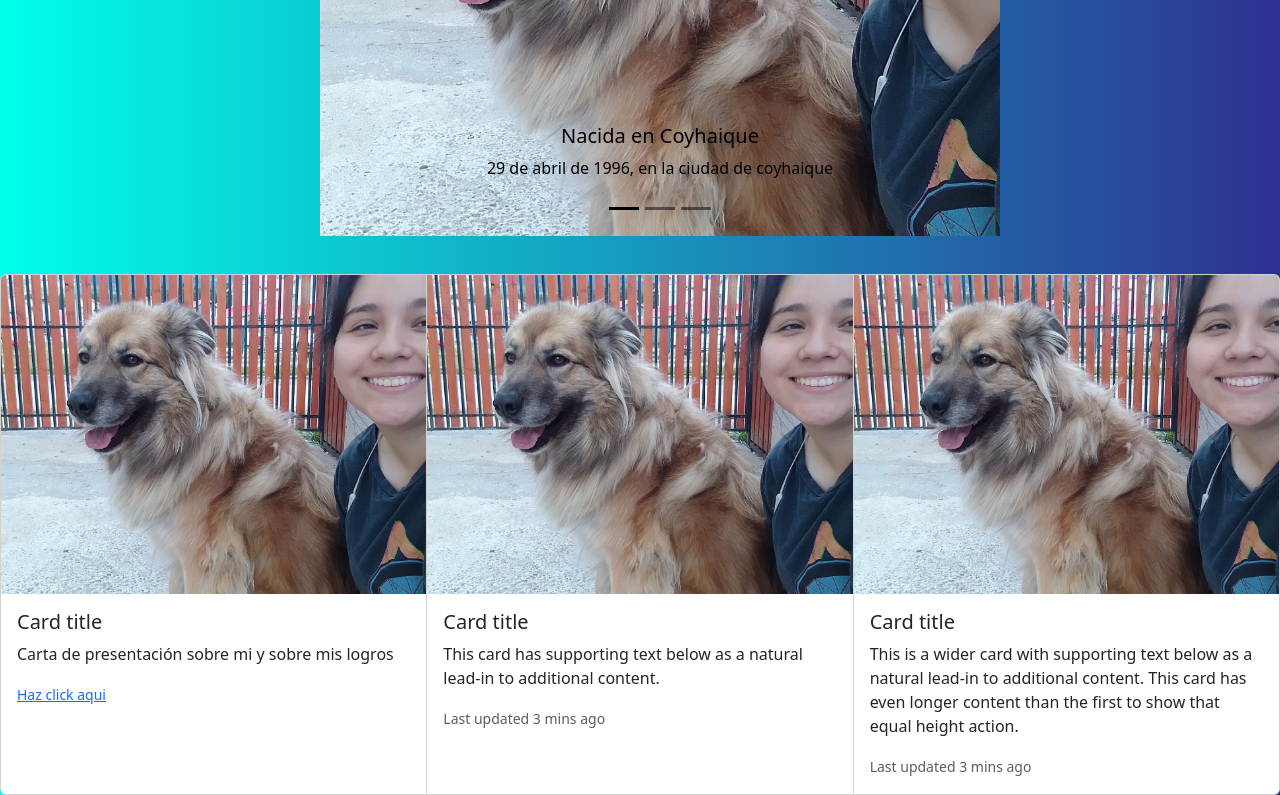
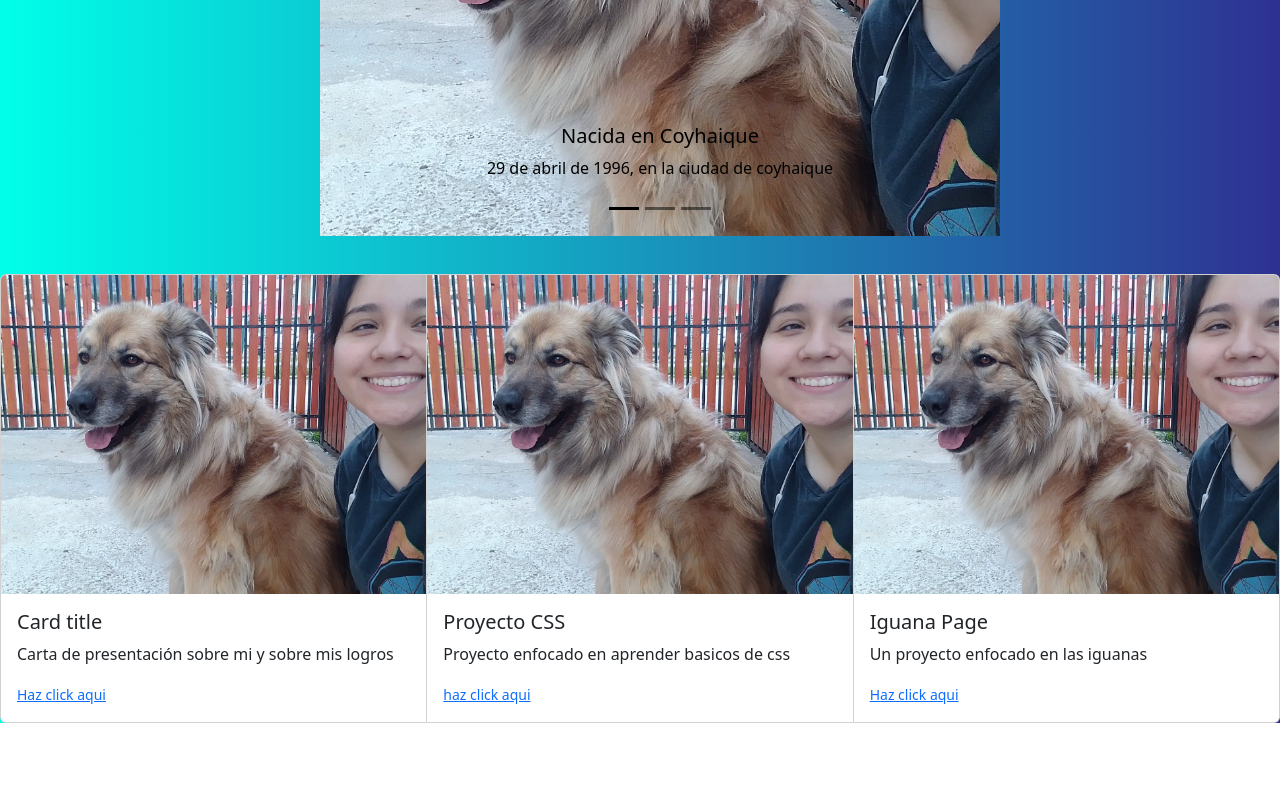
Before and after one commit to jorge2101719/paginadepresentacion, a plain HTML site: page index.html in a window 1280 px wide. Shown: the part 374-1169 px from the top of the page. After the commit the page ends 1097 px from the top, so only its background shows below. Drawn offline with nearby package versions, Linux system fonts and the light colour scheme; a web font is replaced by a local one.

Commit message:
estructura de link de repositorios

```diff
--- a/index.html
+++ b/index.html
@@ -115,20 +115,19 @@
             <div class="card">
                 <img src="assets/img/8.jpeg" class="card-img-top" alt="...">
                 <div class="card-body">
-                    <h5 class="card-title">Card title</h5>
-                    <p class="card-text">This card has supporting text below as a natural lead-in to additional content.
+                    <h5 class="card-title">Proyecto CSS</h5>
+                    <p class="card-text">Proyecto enfocado en aprender basicos de css
                     </p>
-                    <p class="card-text"><small class="text-body-secondary">Last updated 3 mins ago</small></p>
+                    <p class="card-text"><small class="text-body-secondary"><a href="https://sehoani.github.io/CSS/"
+                                target="_blank">haz click aqui</a></small></p>
                 </div>
             </div>
             <div class="card">
                 <img src="assets/img/8.jpeg" class="card-img-top" alt="...">
                 <div class="card-body">
-                    <h5 class="card-title">Card title</h5>
-                    <p class="card-text">This is a wider card with supporting text below as a natural lead-in to
-                        additional content. This card has even longer content than the first to show that equal height
-                        action.</p>
-                    <p class="card-text"><small class="text-body-secondary">Last updated 3 mins ago</small></p>
+                    <h5 class="card-title">Iguana Page</h5>
+                    <p class="card-text">Un proyecto enfocado en las iguanas</p>
+                    <p class="card-text"><small class="text-body-secondary"><a href="https://sehoani.github.io/iguanapage/" target="_blank">Haz click aqui</a></small></p>
                 </div>
             </div>
         </div>
```
